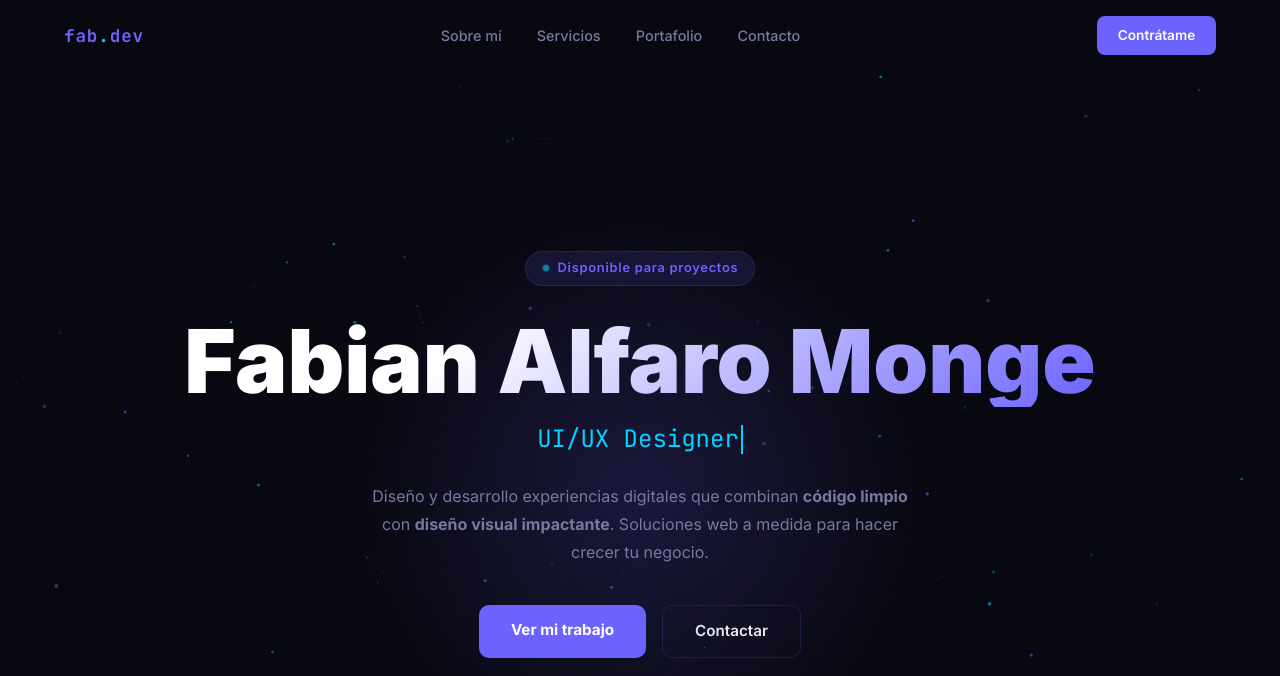
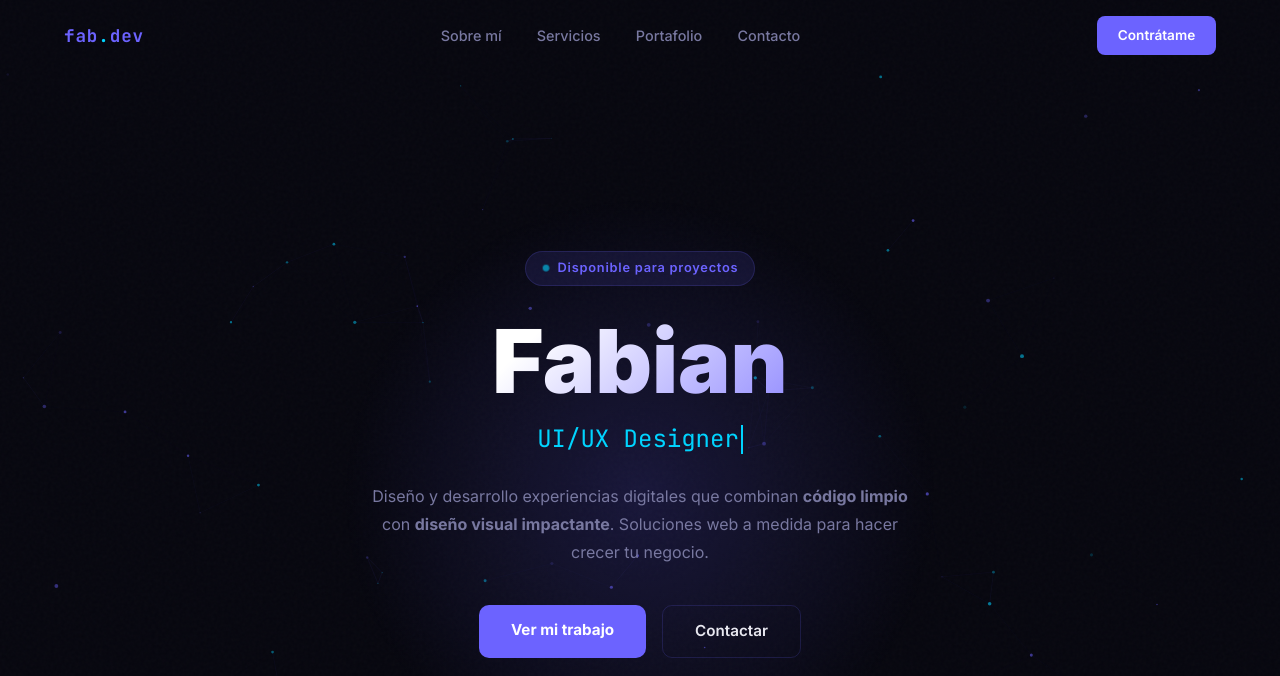
Before and after one commit to Fabyan279/portafolio-personal, a plain HTML site: page index.html in a window 1280 px wide. Shown: the top 676 px of the page. Drawn offline with Linux system fonts and the light colour scheme.

Commit message:
hero: nombre reducido a solo Fabian

```diff
--- a/index.html
+++ b/index.html
@@ -631,7 +631,7 @@
       <div class="badge-dot"></div>
       Disponible para proyectos
     </div>
-    <h1 class="hero-name">Fabian Alfaro Monge</h1>
+    <h1 class="hero-name">Fabian</h1>
     <p class="hero-title"><span id="typedText"></span><span class="cursor"></span></p>
     <p class="hero-desc">
       Diseño y desarrollo experiencias digitales que combinan <strong>código limpio</strong>
```
